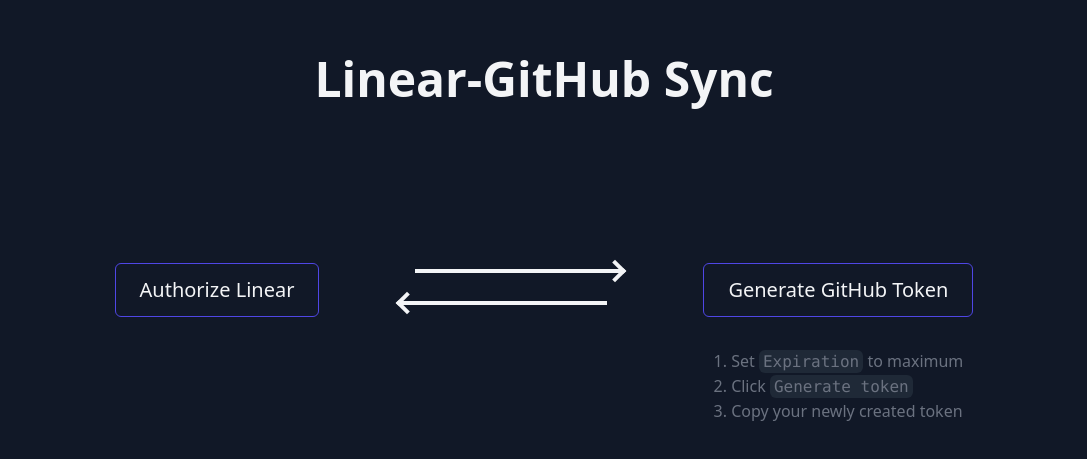
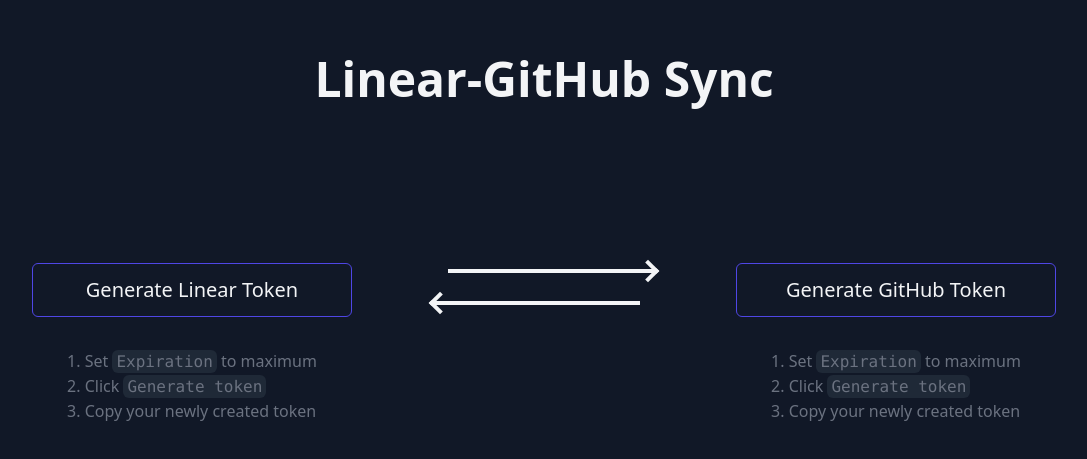
Before and after one commit to calcom/synclinear.com, a Next.js app: page / in a window 1280 px wide. Shown: the part 161-620 px from the top of the page, without its empty margins (96-1183 px from the left). Built offline with nearby package versions, Linux system fonts and the light colour scheme.

Commit message:
Refactor Linear auth to use API tokens. Color arrows when synced.

```diff
--- a/components/GitHubAuthButton.tsx
+++ b/components/GitHubAuthButton.tsx
@@ -1,5 +1,5 @@
 import { CheckIcon, DoubleArrowUpIcon } from "@radix-ui/react-icons";
-import React, { useEffect, useState } from "react";
+import React, { useCallback, useEffect, useState } from "react";
 import { GitHubRepo } from "../typings";
 import {
     getGitHubTokenURL,
@@ -7,23 +7,30 @@
     setGitHubWebook
 } from "../utils";
 import { v4 as uuid } from "uuid";
+import { GITHUB } from "../utils/constants";
 
-const GitHubAuthButton = () => {
+interface IProps {
+    onPasteToken: () => void;
+    onDeployWebhook: () => void;
+}
+
+const GitHubAuthButton = ({ onPasteToken, onDeployWebhook }: IProps) => {
     const [clicked, setClicked] = useState(false);
     const [tokenInput, setTokenInput] = useState("");
     const [repos, setRepos] = useState<GitHubRepo[]>([]);
     const [chosenRepo, setChosenRepo] = useState<GitHubRepo>();
     const [deployed, setDeployed] = useState(false);
 
-    const openGitHubTokenPage = () => {
-        window.open(getGitHubTokenURL());
+    const openTokenPage = () => {
+        const tokenURL = getGitHubTokenURL();
+        window.open(tokenURL);
         setClicked(true);
     };
 
     useEffect(() => {
         if (!tokenInput) return;
 
-        fetch("https://api.github.com/user/repos", {
+        fetch(GITHUB.LIST_REPOS_ENDPOINT, {
             headers: { Authorization: `Bearer ${tokenInput}` }
         })
             .then(res => res.json())
@@ -33,11 +40,12 @@
                         return { id: repo.id, name: repo.full_name };
                     })
                 );
+                onPasteToken();
             })
             .catch(err => alert(err));
     }, [tokenInput]);
 
-    const deployWebhook = async () => {
+    const deployWebhook = useCallback(async () => {
         if (!chosenRepo || deployed) return;
 
         const webhookSecret = `${uuid()}`;
@@ -51,12 +59,14 @@
                     return;
                 }
                 setDeployed(true);
+                onDeployWebhook();
             })
             .catch(err => alert(err));
-    };
+    }, [tokenInput, chosenRepo, deployed]);
 
     return (
-        <div className="center space-y-8 max-w-xs">
+        <div className="center space-y-8 w-80">
+            <div className="space-y-2 w-full">
                 {clicked ? (
                     <div className="flex items-center pr-3 w-full rounded-md bg-gray-800 border border-gray-500 hover:border-gray-400 hover:bg-gray-700">
                         <input
@@ -65,22 +75,22 @@
                             onChange={e => setTokenInput(e.target?.value)}
                             type="text"
                             spellCheck="false"
-                        className="bg-transparent grow p-3 text-ellipsis focus:outline-none"
                         />
                         {tokenInput && <CheckIcon className="w-6 h-6" />}
                     </div>
                 ) : (
-                <button onClick={openGitHubTokenPage}>
+                    <button onClick={openTokenPage}>
                         Generate GitHub Token
                     </button>
                 )}
                 {tokenInput && (
-                <p>
-                    Also paste your token as the <code>GITHUB_API_KEY</code> env
+                    <p className="font-tertiary text-center">
+                        Also paste this as the <code>GITHUB_API_KEY</code> env
                         variable
                     </p>
                 )}
-            {!tokenInput && (
+            </div>
+            {!clicked && (
                 <ul className="font-tertiary">
                     <li>
                         1. Set <code>Expiration</code> to maximum
--- a/components/LinearAuthButton.tsx
+++ b/components/LinearAuthButton.tsx
@@ -1,102 +1,103 @@
-import { CheckIcon, CopyIcon, DoubleArrowUpIcon } from "@radix-ui/react-icons";
+import { CheckIcon, DoubleArrowUpIcon } from "@radix-ui/react-icons";
 import React, { useCallback, useEffect, useState } from "react";
-import { v4 as uuid } from "uuid";
 import { LinearTeam } from "../typings";
 import {
-    copyToClipboard,
-    getLinearAuthURL,
     getLinearContext,
+    getLinearTokenURL,
     getWebhookURL,
     saveLinearLabels,
     setLinearWebhook
 } from "../utils";
-import { LINEAR } from "../utils/constants";
 
-const LinearAuthButton = () => {
-    const [accessToken, setAccessToken] = useState("");
+interface IProps {
+    onPasteToken: () => void;
+    onDeployWebhook: () => void;
+}
+
+const LinearAuthButton = ({ onPasteToken, onDeployWebhook }: IProps) => {
+    const [clicked, setClicked] = useState(false);
+    const [tokenInput, setTokenInput] = useState("");
     const [teams, setTeams] = useState<Array<LinearTeam>>([]);
     const [chosenTeam, setChosenTeam] = useState<LinearTeam>();
-    const [copied, setCopied] = useState(false);
     const [deployed, setDeployed] = useState(false);
-
-    // If present, exchange the temporary auth code for an access token
-    useEffect(() => {
-        // If the URL params have an auth code, we're returning from the Linear auth page.
-        // Ensure the verification code is unchanged.
-        const authResponse = new URLSearchParams(window.location.search);
-        if (!authResponse.has("code")) return;
-
-        const verificationCode = localStorage.getItem("linear-verification");
-        if (authResponse.get("state") !== verificationCode) {
-            alert("Linear auth returned an invalid code. Please try again.");
-            return;
-        }
-
-        // Exchange auth code for access token
-        const tokenParams = new URLSearchParams({
-            code: authResponse.get("code"),
-            redirect_uri: window.location.origin,
-            client_id: LINEAR.OAUTH_ID,
-            client_secret: process.env.NEXT_PUBLIC_LINEAR_SECRET, // TODO: find a way to obscure this
-            grant_type: "authorization_code"
-        });
-        fetch(LINEAR.TOKEN_URL, {
-            method: "POST",
-            body: tokenParams,
-            headers: { "Content-Type": "application/x-www-form-urlencoded" }
-        })
-            .then(response => response.json())
-            .then(body => {
-                if (body.access_token) setAccessToken(body.access_token);
-            })
-            .catch(err => alert(err));
-    }, []);
 
     // Fetch the user ID and available teams when the token is available
     useEffect(() => {
-        if (!accessToken) return;
-        getLinearContext(accessToken)
+        if (!tokenInput) return;
+
+        getLinearContext(tokenInput)
             .then(res => {
                 if (!res?.data?.teams) alert("No Linear teams found");
                 setTeams(res.data.teams.nodes);
+                onPasteToken();
             })
             .catch(err => alert(err));
-    }, [accessToken]);
+    }, [tokenInput]);
 
-    const openLinearAuth = () => {
-        // Generate random code to validate against CSRF attack
-        const verificationCode = uuid();
-        localStorage.setItem("linear-verification", verificationCode);
-        window.location.replace(getLinearAuthURL(verificationCode));
+    const openTokenPage = () => {
+        const tokenURL = getLinearTokenURL();
+        window.open(tokenURL);
+        setClicked(true);
     };
-
-    const copyAccessToken = useCallback(() => {
-        if (!accessToken) return;
-        copyToClipboard(accessToken);
-        setCopied(true);
-    }, [accessToken]);
 
     const deployWebhook = useCallback(() => {
         if (!chosenTeam) return;
 
-        saveLinearLabels(accessToken, chosenTeam)
+        saveLinearLabels(tokenInput, chosenTeam)
             .then(res => console.log(res))
             .catch(err => alert(err));
 
-        setLinearWebhook(accessToken, getWebhookURL(), chosenTeam.id)
-            .then(() => setDeployed(true))
+        setLinearWebhook(tokenInput, getWebhookURL(), chosenTeam.id)
+            .then(() => {
+                setDeployed(true);
+                onDeployWebhook();
+            })
             .catch(err => alert(err));
-    }, [chosenTeam, accessToken]);
+
+        setDeployed(true);
+    }, [chosenTeam, tokenInput]);
 
     return (
-        <div className="center space-y-12 max-w-xs">
-            <button onClick={openLinearAuth} disabled={!!accessToken}>
-                <span>Authorize Linear</span>
-                {accessToken && <CheckIcon className="ml-4 h-6 w-6" />}
-            </button>
+        <div className="center space-y-8 w-80">
+            <div className="space-y-2 w-full">
+                {clicked ? (
+                    <div className="flex items-center pr-3 w-full rounded-md bg-gray-800 border border-gray-500 hover:border-gray-400 hover:bg-gray-700">
+                        <input
+                            placeholder="Paste your token here"
+                            value={tokenInput}
+                            onChange={e => setTokenInput(e.target?.value)}
+                            type="text"
+                            spellCheck="false"
+                        />
+                        {tokenInput && <CheckIcon className="w-6 h-6" />}
+                    </div>
+                ) : (
+                    <button onClick={openTokenPage}>
+                        Generate Linear Token
+                    </button>
+                )}
+                {tokenInput && (
+                    <p className="font-tertiary text-center">
+                        Also paste this as the <code>LINEAR_API_KEY</code> env
+                        variable
+                    </p>
+                )}
+            </div>
+            {!tokenInput && (
+                <ul className="font-tertiary">
+                    <li>
+                        1. Set <code>Expiration</code> to maximum
+                    </li>
+                    <li>
+                        2. Click <code>Generate token</code>
+                    </li>
+                    <li>3. Copy your newly created token</li>
+                </ul>
+            )}
             {teams.length > 0 && (
-                <div className="flex flex-col items-center space-y-4">
+                <div className="flex flex-col items-center w-full space-y-4">
                     <select
+                        disabled={deployed}
                         onChange={e =>
                             setChosenTeam(
                                 teams.find(team => team.id === e.target.value)
@@ -124,28 +125,6 @@
                     )}
                 </div>
             )}
-            {accessToken && (
-                <div className="center text-center space-y-2">
-                    <div>Your access token</div>
-                    <button
-                        onClick={copyAccessToken}
-                        className={copied ? "border-gray-500" : ""}
-                    >
-                        <span className="w-40 overflow-clip text-ellipsis">
-                            {accessToken}
-                        </span>
-                        {copied ? (
-                            <CheckIcon className="w-6 h-6" />
-                        ) : (
-                            <CopyIcon className="w-6 h-6" />
-                        )}
-                    </button>
-                    <p className="font-tertiary">
-                        Paste this as the <code>LINEAR_API_KEY</code> env
-                        variable.
-                    </p>
-                </div>
-            )}
         </div>
     );
 };
--- a/components/SyncArrow.tsx
+++ b/components/SyncArrow.tsx
@@ -2,17 +2,26 @@
 
 interface IProps {
     direction: "left" | "right";
+    active: boolean;
 }
 
-const SyncArrow = ({ direction }: IProps) => {
+const SyncArrow = ({ direction, active }: IProps) => {
     return (
         <div
             className={`flex w-full items-center ${
                 direction === "right" ? "rotate-180" : ""
             }`}
         >
-            <div className="w-4 h-4 border-l-4 border-b-4 rotate-45 border-gray-100" />
-            <div className="grow h-1 bg-gray-100 -translate-x-4" />
+            <div
+                className={`w-4 h-4 border-l-4 border-b-4 rotate-45 ${
+                    active ? "border-green-500" : "border-gray-100"
+                }`}
+            />
+            <div
+                className={`grow h-1 -translate-x-4 ${
+                    active ? "bg-green-500" : "bg-gray-100"
+                }`}
+            />
         </div>
     );
 };
--- a/pages/index.tsx
+++ b/pages/index.tsx
@@ -1,19 +1,36 @@
-import React from "react";
+import React, { useState } from "react";
 import GitHubAuthButton from "../components/GitHubAuthButton";
 import LinearAuthButton from "../components/LinearAuthButton";
 import SyncArrow from "../components/SyncArrow";
 
 const index = () => {
+    const [hasLinearToken, setHasLinearToken] = useState(false);
+    const [hasLinearWebhook, setHasLinearWebhook] = useState(false);
+    const [hasGitHubToken, setHasGitHubToken] = useState(false);
+    const [hasGitHubWebhook, setHasGitHubWebhook] = useState(false);
+
     return (
         <div className="w-screen h-screen center gap-40">
             <h1>Linear-GitHub Sync</h1>
             <div className="w-full flex justify-center items-start gap-20">
-                <LinearAuthButton />
+                <LinearAuthButton
+                    onPasteToken={() => setHasLinearToken(true)}
+                    onDeployWebhook={() => setHasLinearWebhook(true)}
+                />
                 <div className="center w-56 shrink gap-4">
-                    <SyncArrow direction="right" />
-                    <SyncArrow direction="left" />
+                    <SyncArrow
+                        direction="right"
+                        active={hasLinearWebhook && hasGitHubToken}
+                    />
+                    <SyncArrow
+                        direction="left"
+                        active={hasGitHubWebhook && hasLinearToken}
+                    />
                 </div>
-                <GitHubAuthButton />
+                <GitHubAuthButton
+                    onPasteToken={() => setHasGitHubToken(true)}
+                    onDeployWebhook={() => setHasGitHubWebhook(true)}
+                />
             </div>
         </div>
     );
--- a/styles/globals.css
+++ b/styles/globals.css
@@ -10,10 +10,13 @@
         @apply text-5xl font-bold font-primary;
     }
     button {
-        @apply border border-indigo-600 enabled:hover:bg-indigo-600 disabled:border-gray-500 font-primary disabled:font-secondary font-medium text-xl py-3 px-6 h-fit rounded-md transition-colors flex items-center space-x-4;
+        @apply border border-indigo-600 enabled:hover:bg-indigo-600 disabled:border-gray-500 font-primary disabled:font-secondary font-medium text-xl py-3 px-6 h-fit w-full rounded-md transition-colors flex items-center justify-center space-x-4;
     }
     select {
-        @apply rounded-md bg-gray-700 hover:bg-gray-600 p-3 max-w-xs text-ellipsis text-xl focus:outline-none;
+        @apply rounded-md bg-gray-700 hover:bg-gray-600 p-3 max-w-xs w-full text-ellipsis text-xl focus:outline-none;
+    }
+    input {
+        @apply w-full bg-transparent grow p-3 text-ellipsis focus:outline-none;
     }
     code {
         @apply bg-gray-800 py-0.5 px-1 rounded-md;
```
Also changed, not shown: utils/constants.ts (+4 -3 lines), utils/index.ts (+7 -18 lines). Lines whose indentation alone changed are shown as unchanged.
